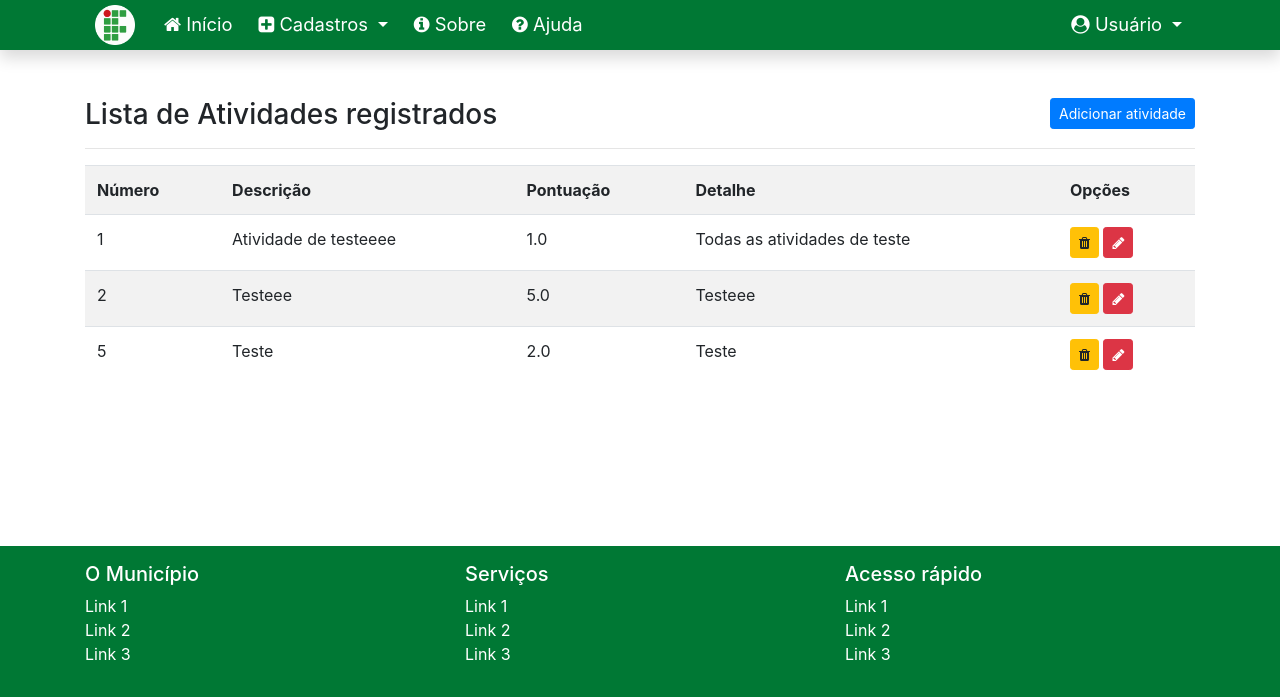
After one commit to rafaelzottesso/2020-TADS-Topicos, a Django app: page /listar/atividades/ in a window 1280 px wide. The commit adds this page. Shown: the top 697 px of the page. Run offline with Django 3.2, Linux system fonts and the light colour scheme; data comes from the database, SQL or seed files in the repository; both versions use the stored data as it was after the commit; some libraries are stand-ins or nearby versions.

Commit message:
Alterar, excluir e listar Campo e Atividade; Criação de links de navegação.

```diff
--- a/Progressao/Progressao/settings.py
+++ b/Progressao/Progressao/settings.py
@@ -40,7 +40,11 @@ INSTALLED_APPS = [
     # Ativa o módulo páginas
     'paginas.apps.PaginasConfig',
     'cadastros.apps.CadastrosConfig',
+    'crispy_forms',
 ]
+
+# Crispy Forms
+CRISPY_TEMPLATE_PACK = 'bootstrap4'
 
 MIDDLEWARE = [
     'django.middleware.security.SecurityMiddleware',
--- a/Progressao/cadastros/templates/cadastros/form.html
+++ b/Progressao/cadastros/templates/cadastros/form.html
@@ -1,6 +1,8 @@
 {% extends 'paginas/modelo-ifpr.html' %}
 
 {% load static %}
+
+{% load crispy_forms_tags %}
 
 {% block conteudo %}
 <h3>Cadastro</h3>
@@ -15,9 +17,9 @@
 
     {% csrf_token %}
 
-    {{ form.as_p }}
+    {{ form|crispy }}
 
-    <button type="submit" class="btn btn-light">Cadastrar</button>
+    <button type="submit" class="btn btn-light mt-3">Cadastrar</button>
 
 </form>
 
--- /dev/null
+++ b/Progressao/cadastros/templates/cadastros/listas/atividade.html
@@ -0,0 +1,47 @@
+{% extends 'paginas/modelo-ifpr.html' %}
+
+{% load static %}
+
+{% block conteudo %}
+<h3>
+    Lista de Atividades registrados
+    <a href="{% url 'cadastrar-atividade' %}" class="btn btn-primary btn-sm float-right">Adicionar atividade</a>
+</h3>
+
+
+
+<hr>
+<div class="table-responsive">
+    <table class="table table-striped">
+        <tr>
+            <th>Número</th>
+            <th>Descrição</th>
+            <th>Pontuação</th>
+            <th>Detalhe</th>
+            <th>Opções</th>
+        </tr>
+
+        {% for atividade in object_list %}
+        <tr>
+            <td>{{ atividade.numero }}</td>
+            <td>{{ atividade.descricao }}</td>
+            <td>{{ atividade.pontos }}</td>
+            <td>{{ atividade.detalhes }}</td>
+            <td>
+                <a href="{% url 'editar-atividade' atividade.pk %}" class="btn btn-warning btn-sm" title="Editar">
+                    <i class="fa fa-trash" aria-hidden="true"></i>
+                </a>
+                <a href="{% url 'excluir-atividade' atividade.pk %}" class="btn btn-danger btn-sm" title="Excluir">
+                    <i class="fa fa-pencil" aria-hidden="true"></i>
+                </a>
+            </td>
+        </tr>
+        {% empty %}
+        <tr>
+            <td colspan="3">Nenhuma atividade registrado.</td>
+        </tr>
+        {% endfor %}
+
+    </table>
+</div>
+{% endblock %}
--- a/Progressao/cadastros/urls.py
+++ b/Progressao/cadastros/urls.py
@@ -2,6 +2,9 @@ from django.urls import path
 
 # Importa as views que a gente criou
 from .views import CampoCreate, StatusCreate, ClasseCreate, CampusCreate, AtividadeCreate
+from .views import CampoUpdate, AtividadeUpdate
+from .views import CampoDelete, AtividadeDelete
+from .views import CampoList, AtividadeList
 
 # Tem que ser urlpatterns porque é padrão do Django
 urlpatterns = [
@@ -10,4 +13,14 @@ urlpatterns = [
     path('cadastrar/classe/', ClasseCreate.as_view(), name="cadastrar-classe"),
     path('cadastrar/campus/', CampusCreate.as_view(), name="cadastrar-campus"),
     path('cadastrar/atividade/', AtividadeCreate.as_view(), name="cadastrar-atividade"),
+
+    path('editar/campo/<int:pk>/', CampoUpdate.as_view(), name='editar-campo' ),
+    path('editar/atividade/<int:pk>/', AtividadeUpdate.as_view(), name='editar-atividade'),
+
+    path('excluir/campo/<int:pk>/', CampoDelete.as_view(), name='excluir-campo' ),
+    path('excluir/atividade/<int:pk>/', AtividadeDelete.as_view(), name='excluir-atividade'),
+
+    path('listar/campos/', CampoList.as_view(), name='listar-campos'),
+    path('listar/atividades/', AtividadeList.as_view(), name='listar-atividades'),
+
 ]
--- a/Progressao/cadastros/views.py
+++ b/Progressao/cadastros/views.py
@@ -1,4 +1,5 @@
-from django.views.generic.edit import CreateView
+from django.views.generic.edit import CreateView, UpdateView, DeleteView
+from django.views.generic.list import ListView
 
 from .models import Campo, Atividade, Status, Classe, Campus
 
@@ -11,7 +12,7 @@ class CampoCreate(CreateView):
     model = Campo
     fields = ['nome', 'descricao']
     template_name = 'cadastros/form.html'
-    success_url = reverse_lazy('index')
+    success_url = reverse_lazy('listar-campos')
 
 
 class StatusCreate(CreateView):
@@ -38,4 +39,47 @@ class AtividadeCreate(CreateView):
     model = Atividade
     fields = ['numero', 'descricao', 'pontos', 'detalhes', 'campo']
     template_name = 'cadastros/form.html'
-    success_url = reverse_lazy('index')
+    success_url = reverse_lazy('listar-atividades')
+
+
+################# UPDATE #################
+
+class CampoUpdate(UpdateView):
+    model = Campo
+    fields = ['nome', 'descricao']
+    template_name = 'cadastros/form.html'
+    success_url = reverse_lazy('listar-campos')
+
+class AtividadeUpdate(UpdateView):
+    model = Atividade
+    fields = ['numero', 'descricao', 'pontos', 'detalhes', 'campo']
+    template_name = 'cadastros/form.html'
+    success_url = reverse_lazy('listar-atividades')
+
+
+################# DELETE #################
+
+
+class CampoDelete(DeleteView):
+    model = Campo
+    template_name = 'cadastros/form-excluir.html'
+    success_url = reverse_lazy('listar-campos')
+
+
+class AtividadeDelete(DeleteView):
+    model = Atividade
+    template_name = 'cadastros/form-excluir.html'
+    success_url = reverse_lazy('listar-atividades')
+
+
+################# LISTA #################
+
+
+class CampoList(ListView):
+    model = Campo
+    template_name = 'cadastros/listas/campo.html'
+
+
+class AtividadeList(ListView):
+    model = Atividade
+    template_name = 'cadastros/listas/atividade.html'
--- a/Progressao/paginas/templates/paginas/modelo-ifpr.html
+++ b/Progressao/paginas/templates/paginas/modelo-ifpr.html
@@ -78,18 +78,14 @@
                                 Cadastros
                             </a>
                             <div class="dropdown-menu" aria-labelledby="navbarDropdownMenuLink">
-                                <a class="dropdown-item" href="#">
-                                    <i class="fa fa-building-o" aria-hidden="true"></i>
-                                    Empresa</a>
-                                <a class="dropdown-item" href="#">
-                                    <i class="fa fa-user-o" aria-hidden="true"></i>
-                                    Responsável Jurídico</a>
-                                <a class="dropdown-item" href="#">
-                                    <i class="fa fa-folder-o" aria-hidden="true"></i>
-                                    Setor</a>
-                                <a class="dropdown-item" href="#">
-                                    <i class="fa fa-trash-o" aria-hidden="true"></i>
-                                    Resíduos</a>
+
+                                <a class="dropdown-item" href="{% url 'listar-campos' %}">
+                                    Campo
+                                </a>
+                                <a class="dropdown-item" href="{% url 'listar-atividades' %}">
+                                    Atividade
+                                </a>
+
                             </div>
                         </li>
 
```
Also changed, not shown: Progressao/cadastros/templates/cadastros/form-excluir.html (added, +28 -0 lines), Progressao/cadastros/templates/cadastros/listas/campo.html (added, +42 -0 lines), Progressao/db.sqlite3.
